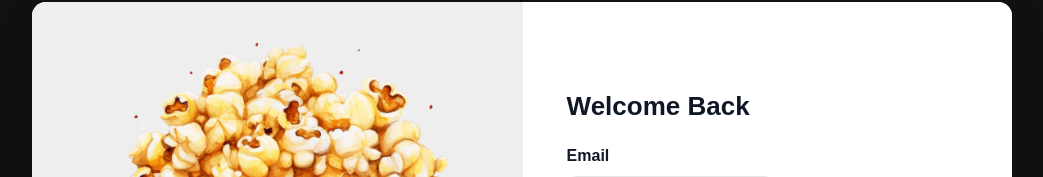
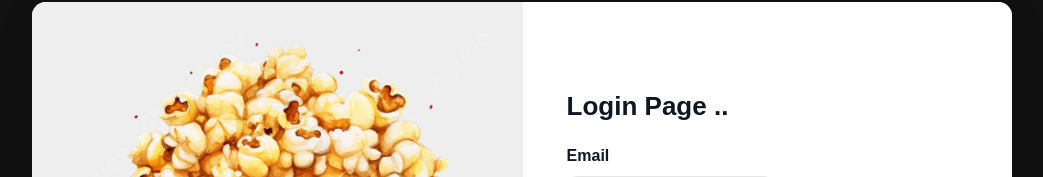
Before and after one commit to imposterbharathkumarburugu15-cpu/CINEFLIX, a React (Vite) app: page / in a window 1280 px wide. Shown: the part 161-338 px from the top of the page, without its empty margins (118-1161 px from the left). Built offline with nearby package versions, Linux system fonts and the light colour scheme.

Commit message:
Update Home.jsx

```diff
--- a/src/Home.jsx
+++ b/src/Home.jsx
@@ -31,7 +31,7 @@ export default function Home() {
           {/* right form */}
           <section className="right-panel">
             <div className="form-box">
-              <h2 className="title">Welcome Back</h2>
+              <h2 className="title">Login Page .. </h2>
 
               <Formik
                 initialValues={{ email: "", password: "" }}
```
